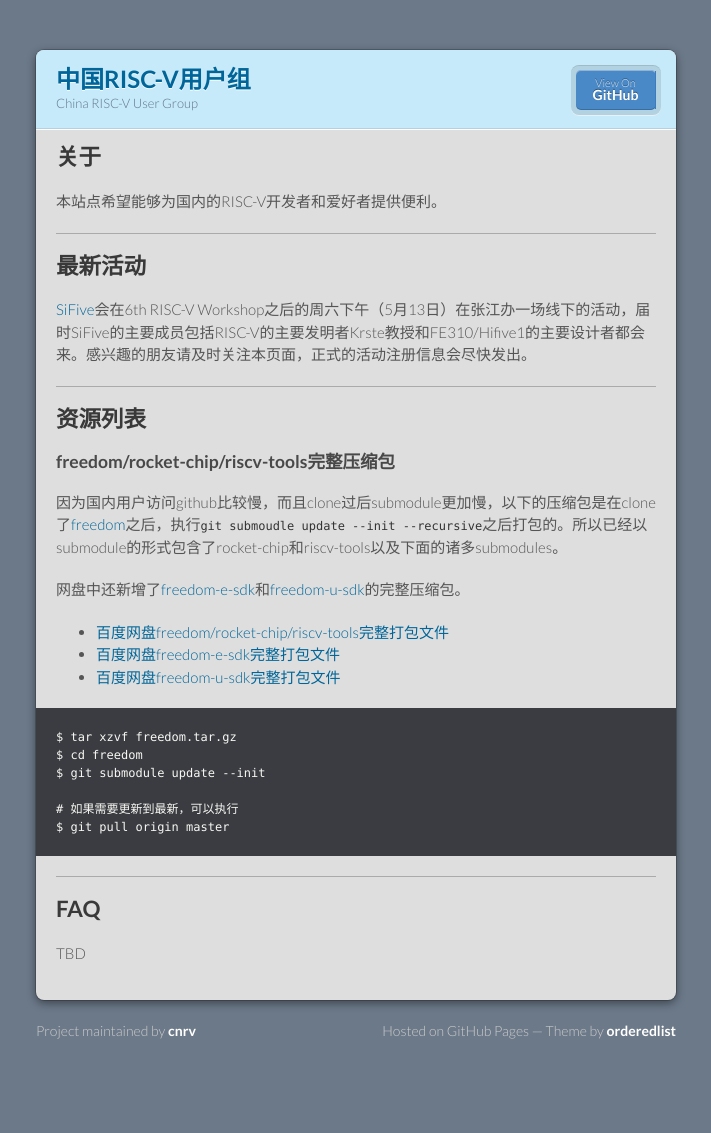
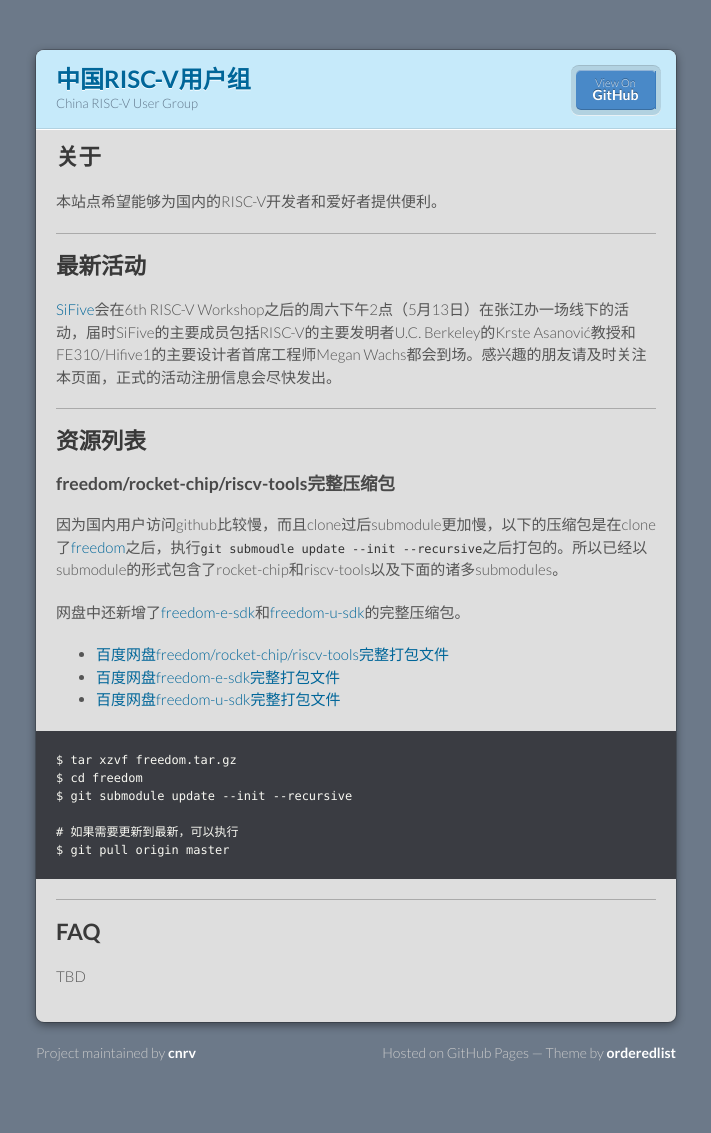
Before and after one commit to cnrv/home, a Jekyll site: the page built from index.md, in a window 1280 px wide. Shown: the whole page, without its empty margins (284-995 px from the left). Built offline with Jekyll 4.4.1, drawn with Linux system fonts in a browser that asks for light colours; our own code applies the rules of GitHub Pages for plain Markdown files; before the commit the page ends 1111 px from its top, so only the background shows below that.

Commit message:
fix git command issue. update event.
Signed-off-by: Alex Guo <xfguo@xfguo.org>

````diff
--- a/index.md
+++ b/index.md
@@ -10,7 +10,7 @@
 
 ## 最新活动
 
-[SiFive](https://www.sifive.com/)会在6th RISC-V Workshop之后的周六下午（5月13日）在张江办一场线下的活动，届时SiFive的主要成员包括RISC-V的主要发明者Krste教授和FE310/Hifive1的主要设计者都会来。感兴趣的朋友请及时关注本页面，正式的活动注册信息会尽快发出。
+[SiFive](https://www.sifive.com/)会在6th RISC-V Workshop之后的周六下午2点（5月13日）在张江办一场线下的活动，届时SiFive的主要成员包括RISC-V的主要发明者U.C. Berkeley的Krste Asanović教授和FE310/Hifive1的主要设计者首席工程师Megan Wachs都会到场。感兴趣的朋友请及时关注本页面，正式的活动注册信息会尽快发出。
 
 ----
 
@@ -30,7 +30,7 @@
 ```
 $ tar xzvf freedom.tar.gz
 $ cd freedom
-$ git submodule update --init
+$ git submodule update --init --recursive
 
 # 如果需要更新到最新，可以执行
 $ git pull origin master
````
